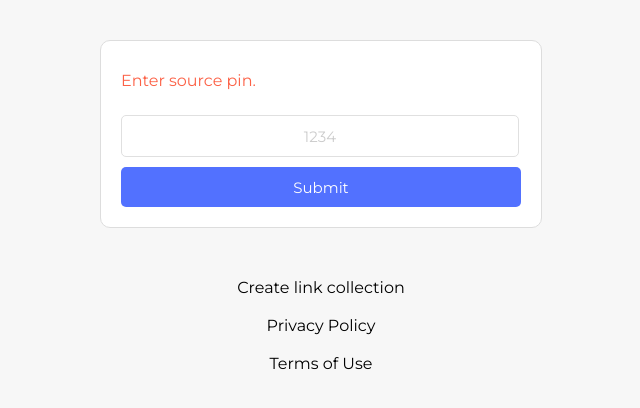
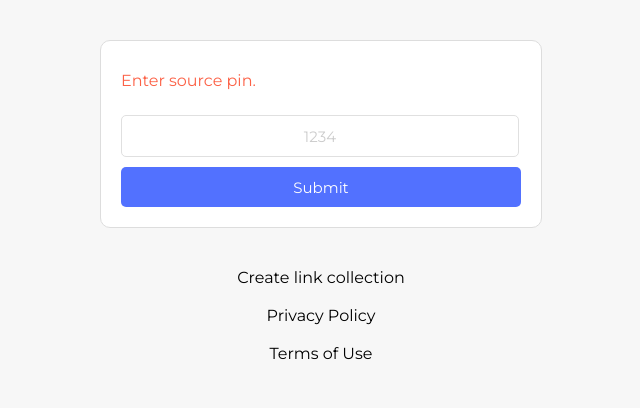
Before and after one commit to linus-sch/Refhoster, a plain HTML site: page view.html in a window 1280 px wide. Shown: the whole page, without its empty margins (319-959 px from the left). Drawn offline with Linux system fonts and the light colour scheme.

Commit message:
Update view.html

```diff
--- a/view.html
+++ b/view.html
@@ -172,8 +172,7 @@ button[type="submit"] {
 .footer-container {
     position: relative; /* Ermöglicht die absolute Positionierung des GitHub-Icons */
     max-width: 415px;
-    margin: 20px auto; /* Zentriert die Box */
-    padding: 10px; /* Innenabstand */
+    margin: 20px auto;
     text-align: center;
     margin-bottom: 30px;
 }
```
